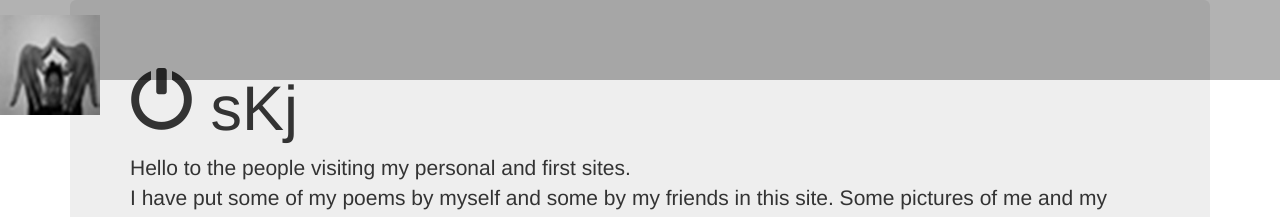
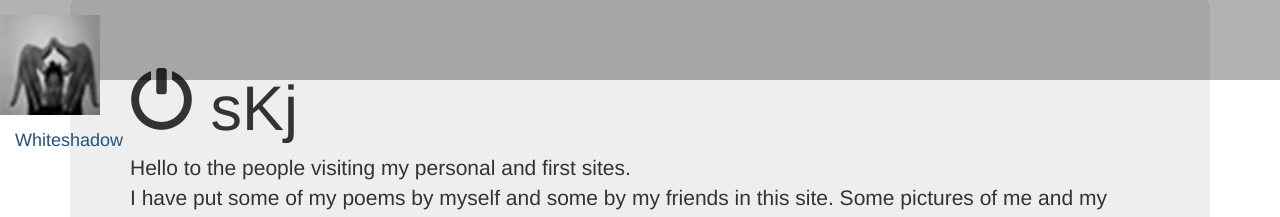
Before and after one commit to skjo0c/firstone, a plain HTML site: page index.html in a window 1280 px wide. Shown: the top 217 px of the page. Drawn offline with nearby package versions, Linux system fonts and the light colour scheme.

Commit message:
Update index.html

```diff
--- a/index.html
+++ b/index.html
@@ -16,7 +16,7 @@
   <div class="container-fluid">
     <!-- Brand and toggle get grouped for better mobile display -->
     <div class="navbar-header">
-      <a class="navbar-brand navbar-left" href="#"><img src="logo.jpg"></a>
+      <a class="navbar-brand navbar-left" href="#"><img src="logo.jpg"><p class="navbar-text"> Whiteshadow </p></a>
       </a>
     </div>
 
```
